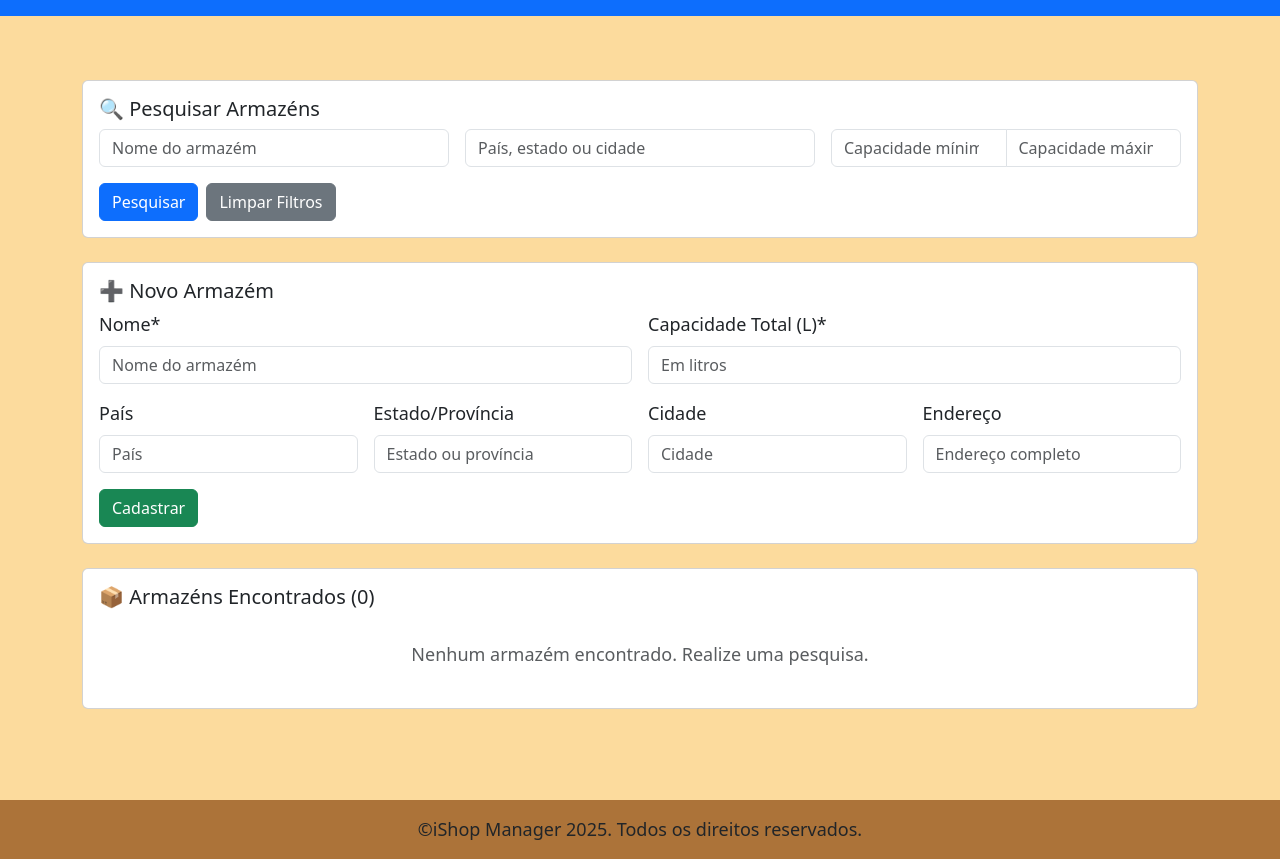
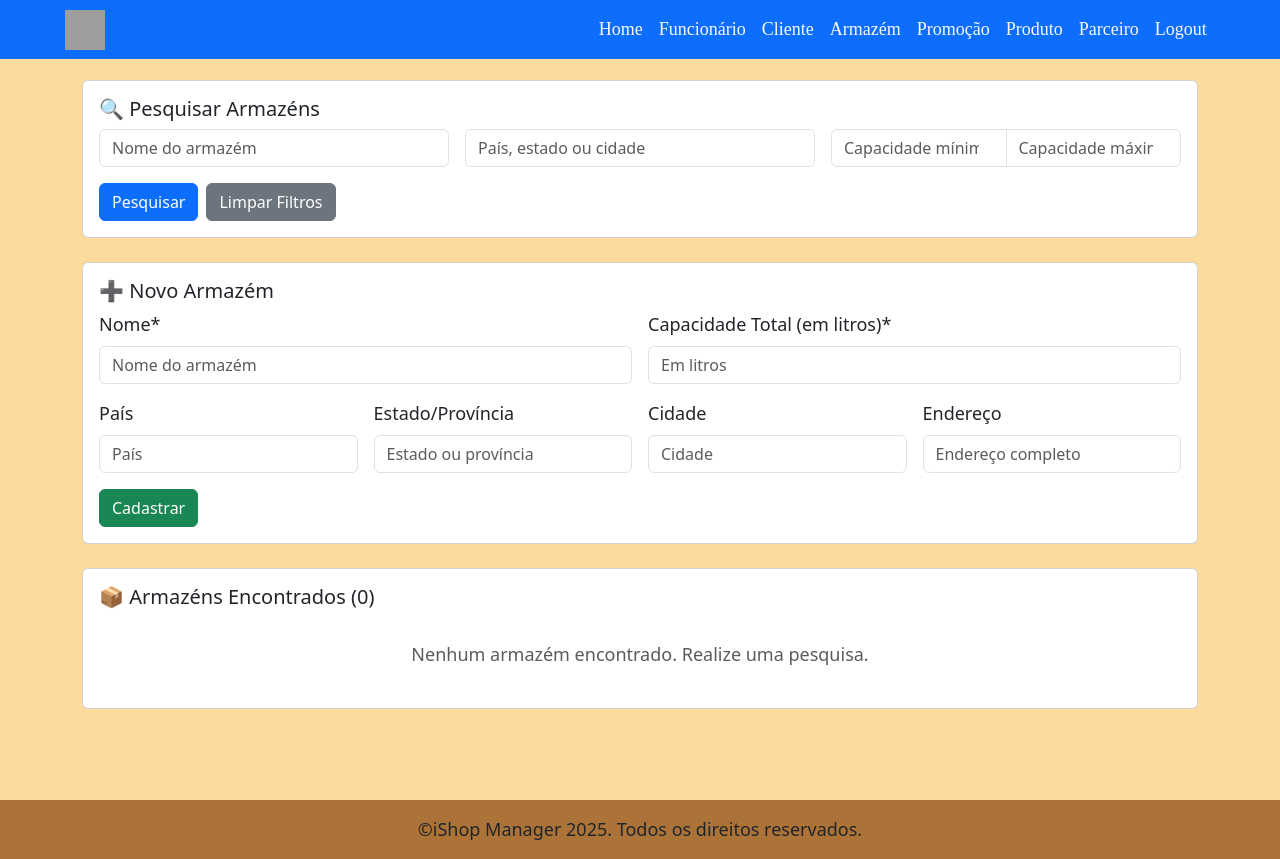
Before and after one commit to PedroXII/iShop-Manager, a Next.js app in the folder frontend/: page /armazem in a window 1280 px wide. Built offline with nearby package versions, Linux system fonts and the light colour scheme; grey boxes are pictures that could not be loaded.

Commit message:
update armazem

```diff
--- a/frontend/pages/api/armazem.js
+++ b/frontend/pages/api/armazem.js
@@ -1,4 +1,3 @@
-// pages/api/armazem.js
 export default async function handler(req, res) {
     const { method, headers, body, query } = req;
     const { id } = query;
--- a/frontend/pages/armazem.js
+++ b/frontend/pages/armazem.js
@@ -68,6 +68,8 @@ export default function Armazem() {
     // Verificação de campos recomendados
     if (!novoArmazem.nome || !novoArmazem.capacidadeTotal) {
       setAviso('Campos recomendados: nome e capacidade total');
+    } else {
+      setAviso('');
     }
 
     const url = editando ? `/api/armazem?id=${editando}` : '/api/armazem';
@@ -107,10 +109,74 @@ export default function Armazem() {
 
       <div>
         <main>
-          {/* Navbar igual às outras páginas */}
+          {/* Navbar Completa */}
           <section>
             <nav id="navbar" className="navbar bg-primary col-12 navbar-expand-lg position-fixed">
-              {/* ... mesma navbar das outras páginas ... */}
+              <div className="container-fluid col-11 m-auto">
+                <Link href="/home">
+                  <Image
+                    src="/Varios-12-150ppp-01.jpg"
+                    alt="LOGO"
+                    width={40}
+                    height={40}
+                  />
+                </Link>
+                <button
+                  className="navbar-toggler"
+                  type="button"
+                  data-bs-toggle="collapse"
+                  data-bs-target="#navbarNav"
+                  aria-controls="navbarNav"
+                  aria-expanded="false"
+                  aria-label="Toggle navigation"
+                >
+                  <span className="navbar-toggler-icon"></span>
+                </button>
+                <div className="collapse navbar-collapse" id="navbarNav">
+                  <ul className="navbar-nav ms-auto">
+                    <li className="nav-item">
+                      <Link href="/home">
+                        <a className="nav-link text-light">Home</a>
+                      </Link>
+                    </li>
+                    <li className="nav-item">
+                      <Link href="/funcionario">
+                        <a className="nav-link text-light">Funcionário</a>
+                      </Link>
+                    </li>
+                    <li className="nav-item">
+                      <Link href="/cliente">
+                        <a className="nav-link text-light">Cliente</a>
+                      </Link>
+                    </li>
+                    <li className="nav-item">
+                      <Link href="#top">
+                        <a className="nav-link text-light">Armazém</a>
+                      </Link>
+                    </li>
+                    <li className="nav-item">
+                      <Link href="/promocao">
+                        <a className="nav-link text-light">Promoção</a>
+                      </Link>
+                    </li>
+                    <li className="nav-item">
+                      <Link href="/produto">
+                        <a className="nav-link text-light">Produto</a>
+                      </Link>
+                    </li>
+                    <li className="nav-item">
+                      <Link href="/loja_parceira">
+                        <a className="nav-link text-light">Parceiro</a>
+                      </Link>
+                    </li>
+                    <li className="nav-item">
+                      <Link href="/index">
+                        <a className="nav-link text-light">Logout</a>
+                      </Link>
+                    </li>
+                  </ul>
+                </div>
+              </div>
             </nav>
           </section>
 
@@ -205,7 +271,7 @@ export default function Armazem() {
                         />
                       </div>
                       <div className="col-md-6">
-                        <label className="form-label">Capacidade Total (L)*</label>
+                        <label className="form-label">Capacidade Total (em litros)*</label>
                         <input
                           type="number"
                           className="form-control"
```
